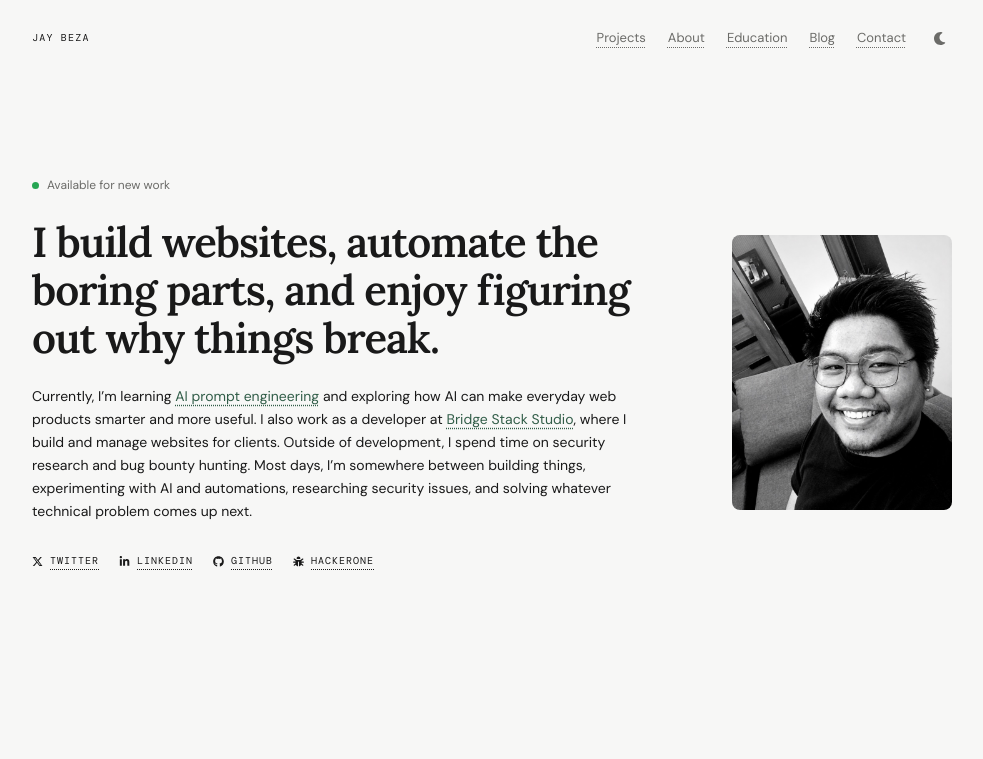
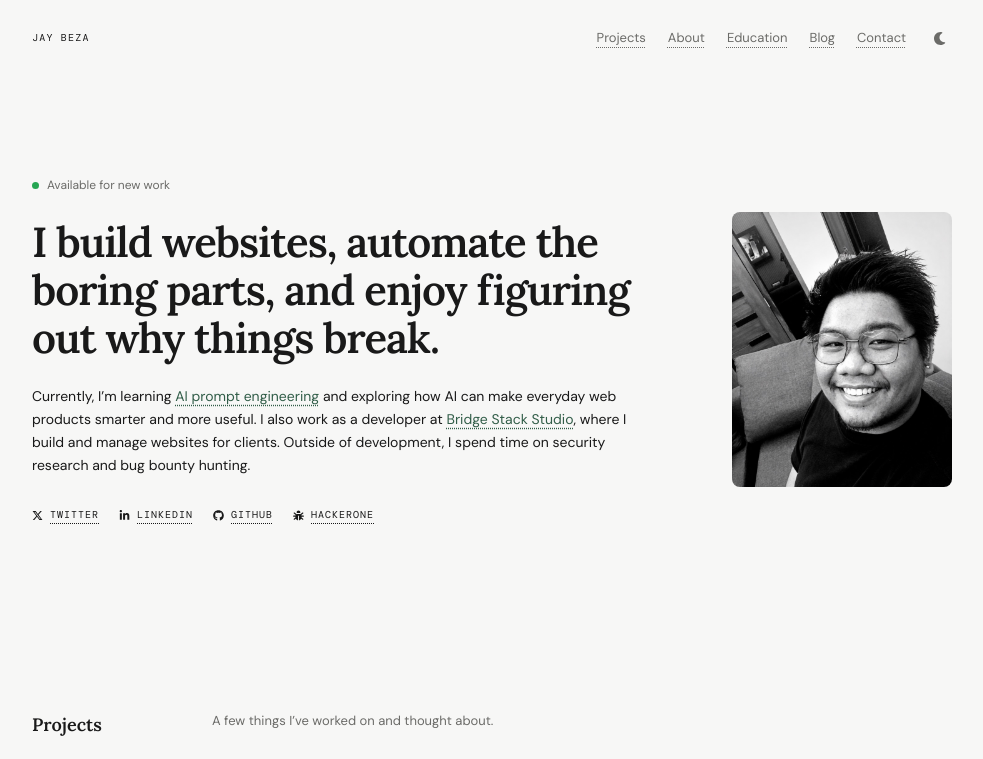
Before and after one commit to zabe-dev/zabe-dev-portfolio, a Next.js app: page / in a window 1280 px wide. Shown: the top 759 px of the page, without its empty margins (148-1131 px from the left). Built offline with nearby package versions, Linux system fonts and the light colour scheme; a web font is replaced by a local one.

Commit message:
Refine introduction and dark theme

```diff
--- a/app/components/Hero.tsx
+++ b/app/components/Hero.tsx
@@ -5,7 +5,7 @@ export function Hero() {
     <div className="hero-copy">
       <div className="status"><span aria-hidden="true" /> Available for new work</div>
       <h1>I build websites, automate the boring parts, and enjoy figuring out why things break.</h1>
-      <p>Currently, I’m learning <a className="inline-link" id="ai" href="#ai">AI prompt engineering</a> and exploring how AI can make everyday web products smarter and more useful. I also work as a developer at <a className="inline-link" href="https://bridgestackstudio.com/" target="_blank" rel="noreferrer">Bridge Stack Studio</a>, where I build and manage websites for clients. Outside of development, I spend time on security research and bug bounty hunting. Most days, I’m somewhere between building things, experimenting with AI and automations, researching security issues, and solving whatever technical problem comes up next.</p>
+      <p>Currently, I’m learning <a className="inline-link" id="ai" href="#ai">AI prompt engineering</a> and exploring how AI can make everyday web products smarter and more useful. I also work as a developer at <a className="inline-link" href="https://bridgestackstudio.com/" target="_blank" rel="noreferrer">Bridge Stack Studio</a>, where I build and manage websites for clients. Outside of development, I spend time on security research and bug bounty hunting.</p>
       <div className="hero-links"><SocialLinks /></div>
     </div>
     <div className="portrait-photo"><img src="/profile-photo.jpg" alt="Jay Beza smiling" width="704" height="880" /></div>
--- a/app/globals.css
+++ b/app/globals.css
@@ -1,5 +1,5 @@
 :root { --bg:#f7f7f6; --panel:#fff; --text:#191919; --muted:#6b6b68; --soft:#ededeb; --accent:#3f3f3d; --signal:#315d48; --status:#26a653; --sage:#e5eee8; --sand:#f1eadc; --blue:#e4eaf0; --gray-1:#e8e8e6; --gray-2:#efefed; --gray-3:#e2e2e0; color-scheme:light; }
-:root[data-theme='dark'] { --bg:#111211; --panel:#191a19; --text:#eeeeeb; --muted:#9b9b96; --soft:#262725; --accent:#c5c5c1; --signal:#8fc0a6; --status:#55dc7d; --sage:#1d2922; --sand:#2b271f; --blue:#20262d; --gray-1:#20211f; --gray-2:#252624; --gray-3:#2b2c2a; color-scheme:dark; }
+:root[data-theme='dark'] { --bg:#0d1117; --panel:#161b22; --text:#f0f3f6; --muted:#a8b3be; --soft:#30363d; --accent:#d0d7de; --signal:#7fc8a2; --status:#55dc7d; --sage:#17251f; --sand:#282219; --blue:#172331; --gray-1:#171d25; --gray-2:#1d2229; --gray-3:#232930; color-scheme:dark; }
 * { box-sizing:border-box; }
 html { background:var(--bg); scroll-behavior:smooth; }
 body { margin:0; background:var(--bg); color:var(--text); font-family:var(--font-dm-sans),"Helvetica Neue",sans-serif; font-size:14px; font-weight:400; line-height:1.65; }
```
